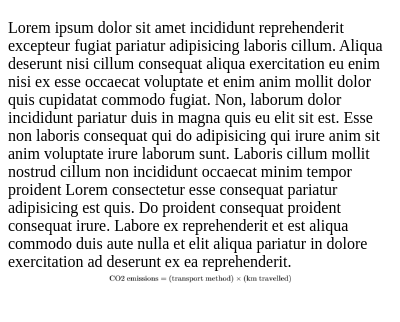
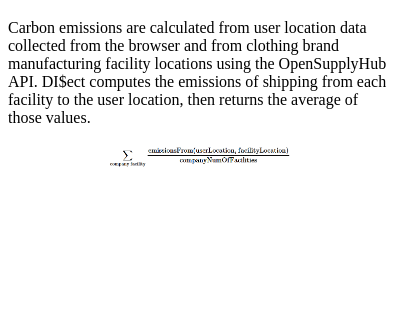
Before and after one commit to khuranaradhika/disect, a browser extension: page client/popup/about-co2.html in a window 400 px wide. Shown: the part 98-420 px from the top of the page. Drawn offline with Linux system fonts and the light colour scheme.

Commit message:
described how we calculate co2 emissions

```diff
--- a/client/popup/about-co2.html
+++ b/client/popup/about-co2.html
@@ -9,10 +9,14 @@
 
 <body>
     <h1>How We Calculate Carbon Emissions</h1>
-    Lorem ipsum dolor sit amet incididunt reprehenderit excepteur fugiat pariatur adipisicing laboris cillum. Aliqua deserunt nisi cillum consequat aliqua exercitation eu enim nisi ex esse occaecat voluptate et enim anim mollit dolor quis cupidatat commodo fugiat. Non, laborum dolor incididunt pariatur duis in magna quis eu elit sit est. Esse non laboris consequat qui do adipisicing qui irure anim sit anim voluptate irure laborum sunt. Laboris cillum mollit nostrud cillum non incididunt occaecat minim tempor proident Lorem consectetur esse consequat pariatur adipisicing est quis. Do proident consequat proident consequat irure. Labore ex reprehenderit et est aliqua commodo duis aute nulla et elit aliqua pariatur in dolore exercitation ad deserunt ex ea reprehenderit.
-
+    <p>
+      Carbon emissions are calculated from user location data collected from the
+      browser and from clothing brand manufacturing facility locations using the
+      OpenSupplyHub API. DI$ect computes the emissions of shipping from each
+      facility to the user location, then returns the average of those values.
+    </p>
     <div align="center">
-        <img src="../imgs/tmp_co2_emissions_formula.png" style="width: 50%;">
+        <img src="../imgs/co2-emissions-equation.png" style="width: 50%;">
     </div>
 </body>
 </html>
```
Also changed, not shown: client/imgs/co2-emissions-equation.png (added).
